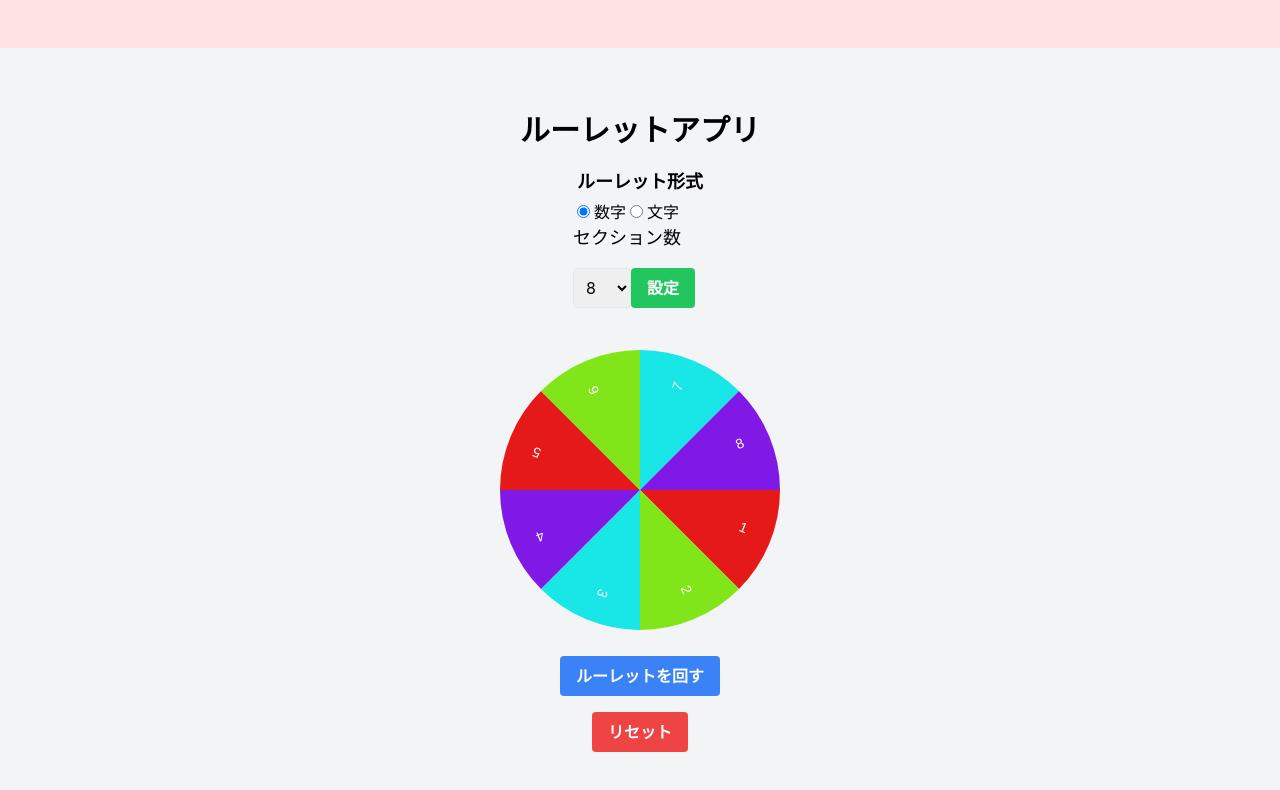
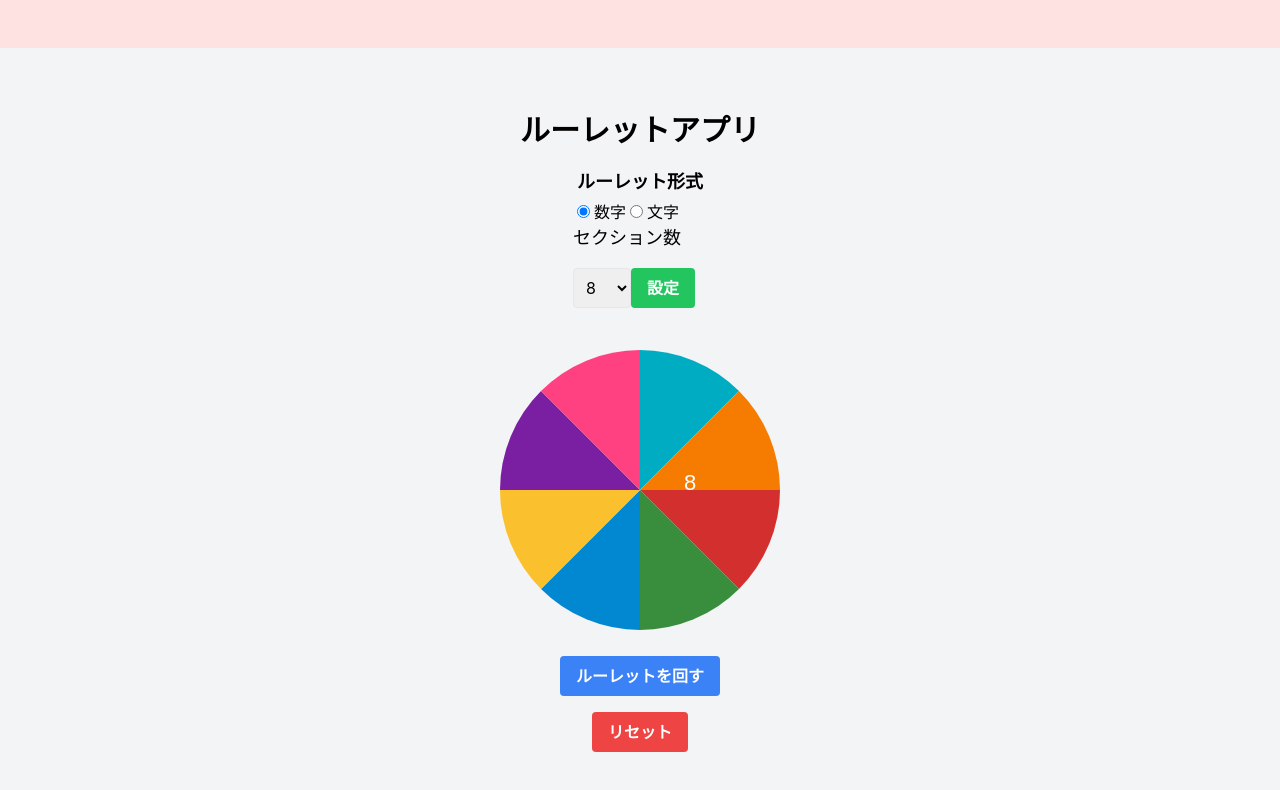
Before and after one commit to redbeans1223/roulette-app, a React (Create React App) app: page / in a window 1280 px wide. Shown: the top 790 px of the page. Built offline with nearby package versions, Linux system fonts and the light colour scheme.

Commit message:
Fix App and RouletteWheel

```diff
--- a/src/App.js
+++ b/src/App.js
@@ -14,7 +14,30 @@ const App = () => {
   const [colors, setColors] = useState([]);
 
   useEffect(() => {
-      setColors(Array(sections.count).fill().map(( _, i) => `hsl(${i * (720 / sections.count) }, 80%, 50%)`));
+    const palette = [
+      '#D32F2F', // 赤
+      '#388E3C', // 緑
+      '#0288D1', // 青
+      '#FBC02D', // 黄
+      '#7B1FA2', // 紫
+      '#FF4081', // ピンク
+      '#00ACC1', // シアン
+      '#F57C00', // オレンジ
+      '#6D4C41', // ブラウン
+      '#689F38', // ライム
+      '#1976D2', // 濃青
+      '#FFA000', // アンバー
+      '#512DA8', // 濃紫
+      '#E91E63', // 濃ピンク
+      '#26A69A', // ティール
+      '#EF5350', // ライト赤
+      '#2E7D32', // 濃緑
+      '#039BE5', // ライト青
+      '#FFB300', // ライト黄
+      '#673AB7'  // ディープパープル
+    ];
+
+    setColors(Array(sections.count).fill().map(( _, i) => palette[i % palette.length]));
   }, [sections.count]);
 
   const handleFormSubmit = async ({ sectionCount, sectionType, labels}) => {
@@ -57,10 +80,7 @@ const App = () => {
         rotationRef.current = progress * targetRotation;
         setRotation(rotationRef.current);
         if (progress < 1) {
-          setRotation(progress * targetRotation);
           requestAnimationFrame(animate);
-        } else {
-          setRotation(targetRotation);
         }
       };
       requestAnimationFrame(animate);
--- a/src/components/RouletteWheel.js
+++ b/src/components/RouletteWheel.js
@@ -11,32 +11,47 @@ const RouletteWheel = ({sections, rotation, colors}) => {
         const width = 300; const height = 300;
         canvas.width = width; canvas.height = height;
         const centerX = width / 2; const centerY = height / 2; const radius = width / 2 - 10;
+        ctx.save();
         ctx.translate(centerX, centerY);
         ctx.rotate(rotation || 0);
         ctx.translate(-centerX, -centerY);
         const angle = (2 * Math.PI) / count;
+
         for (let i = 0; i < count; i++) {
             const startAngle = i * angle;
             const endAngle = (i + 1) * angle;
 
             // セクション描画
+            ctx.save();
             ctx.beginPath();
             ctx.arc(centerX, centerY, radius, startAngle, endAngle);
             ctx.lineTo(centerX, centerY);
-            ctx.fillStyle = colors[i] || `hsl(${i * (720 / sections.count) }, 80%, 50%)`; // `hsl(${i * (360 / count) }, 80%, ${i % 2 === 0 ? 40 : 60}%)`;
+            ctx.fillStyle = colors[i];
             ctx.fill();
-
+            ctx.restore();
             // テキスト描画
             ctx.save();
             ctx.translate(centerX, centerY);
             ctx.rotate(startAngle + angle / 2);
+            ctx.rotate(-(startAngle + angle / 2));
             ctx.fillStyle = 'white';
-            ctx.font = '14px Arial';
+
+            ctx.font = type == 'number' ? '22px Arial' : '14px Arial';
             ctx.textAlign = "center";
             const text = type == 'number' ? String(i + 1) : labels[i] || `セクション${i + 1}`;
-            ctx.fillText(text, radius -30, 0);
+            ctx.fillText(text, radius -90, 0);
             ctx.restore();
         }
+        // インジケータの描画
+        ctx.restore();
+        ctx.beginPath();
+        ctx.moveTo(-10, -radius - 5);
+        ctx.lineTo(10, -radius - 5);
+        ctx.lineTo(0, -radius + 5);
+        ctx.closePath();
+        ctx.fillStyle = "white";
+        ctx.fill();
+
     }, [sections, colors, rotation]);
     return <canvas ref={canvasRef} className="mt-4"/>
 };
```
